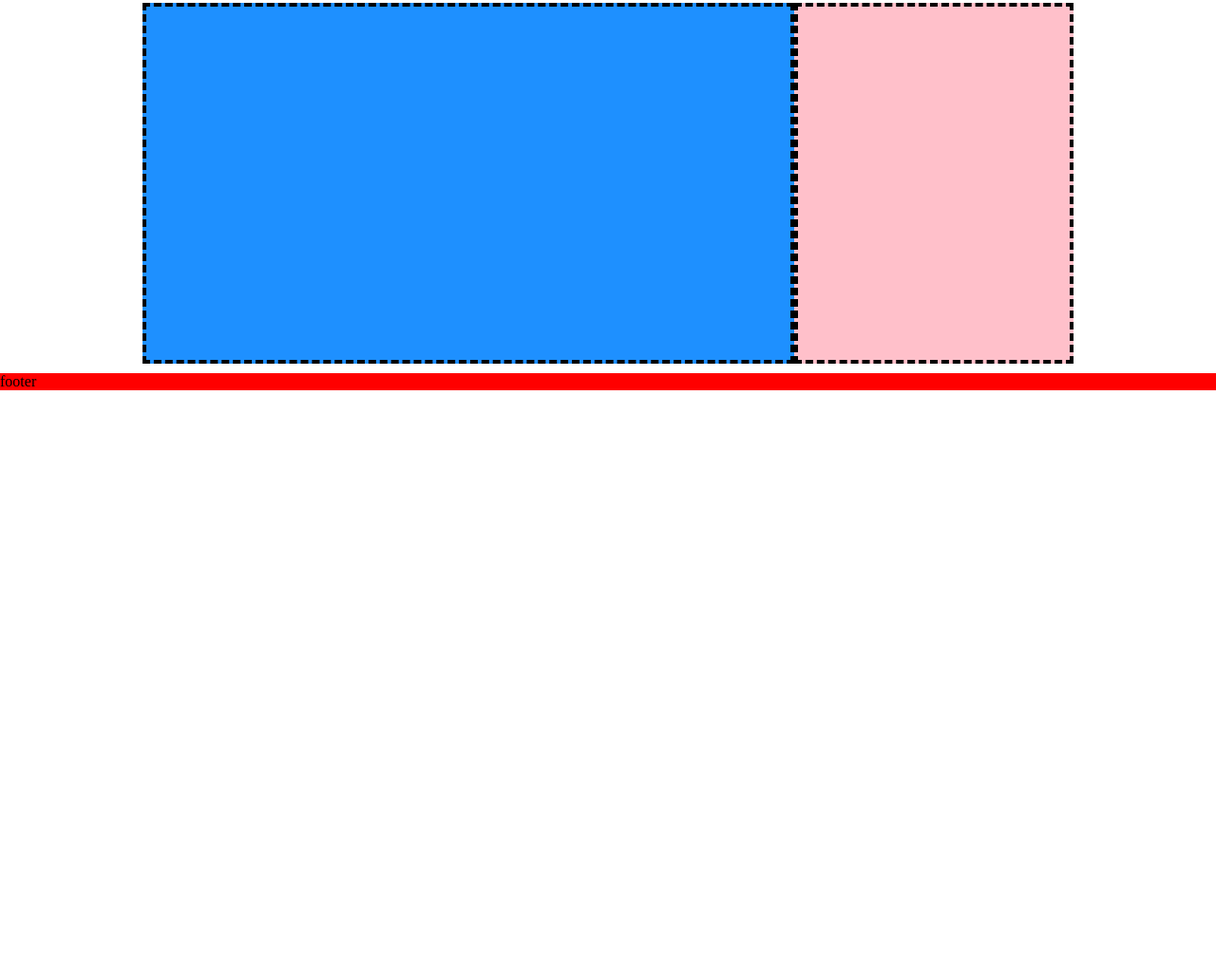
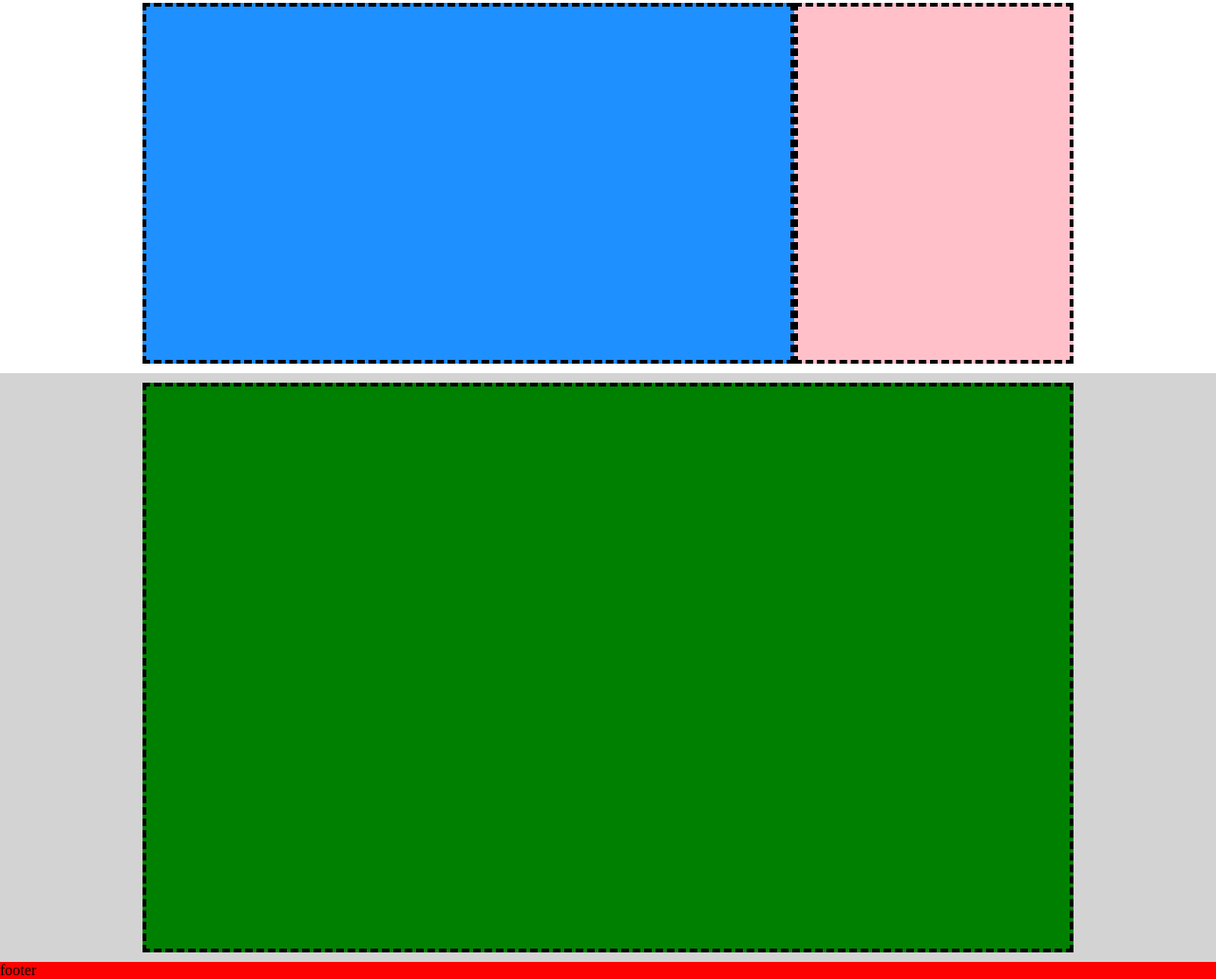
Before and after one commit to lucioacri/htmlcss-struttura-discord, a plain HTML site: page index.html in a window 1280 px wide. Shown: the part 1327-2358 px from the top of the page at 95% size. Before the commit the page ends 1738 px from the top, so only its background shows below. Drawn offline with Linux system fonts and the light colour scheme.

Commit message:
add green container

```diff
--- a/css/style.css
+++ b/css/style.css
@@ -82,7 +82,6 @@ main {
 }
 
 .main-div {
-  flex-direction: column;
   display: flex;
 }
 
@@ -105,7 +104,6 @@ main {
 .main-grey {
   background-color: lightgrey;
   flex-wrap: wrap;
-  flex-direction: row-reverse;
   display: flex;
 }
 
@@ -113,6 +111,13 @@ main {
   order: -1;
 }
 
+.green {
+  height: 600px;
+  background-color: green;
+  flex-basis: 100%;
+  border: 4px dashed black;
+}
+
 /* footer */
 
 footer {
--- a/index.html
+++ b/index.html
@@ -42,6 +42,11 @@
           <section class="rosa"></section>
         </div>
       </div>
+      <div class="main-grey">
+        <div class="container">
+          <section class="green"></section>
+        </div>
+      </div>
       <footer>footer</footer>
     </div>
   </body>
```
